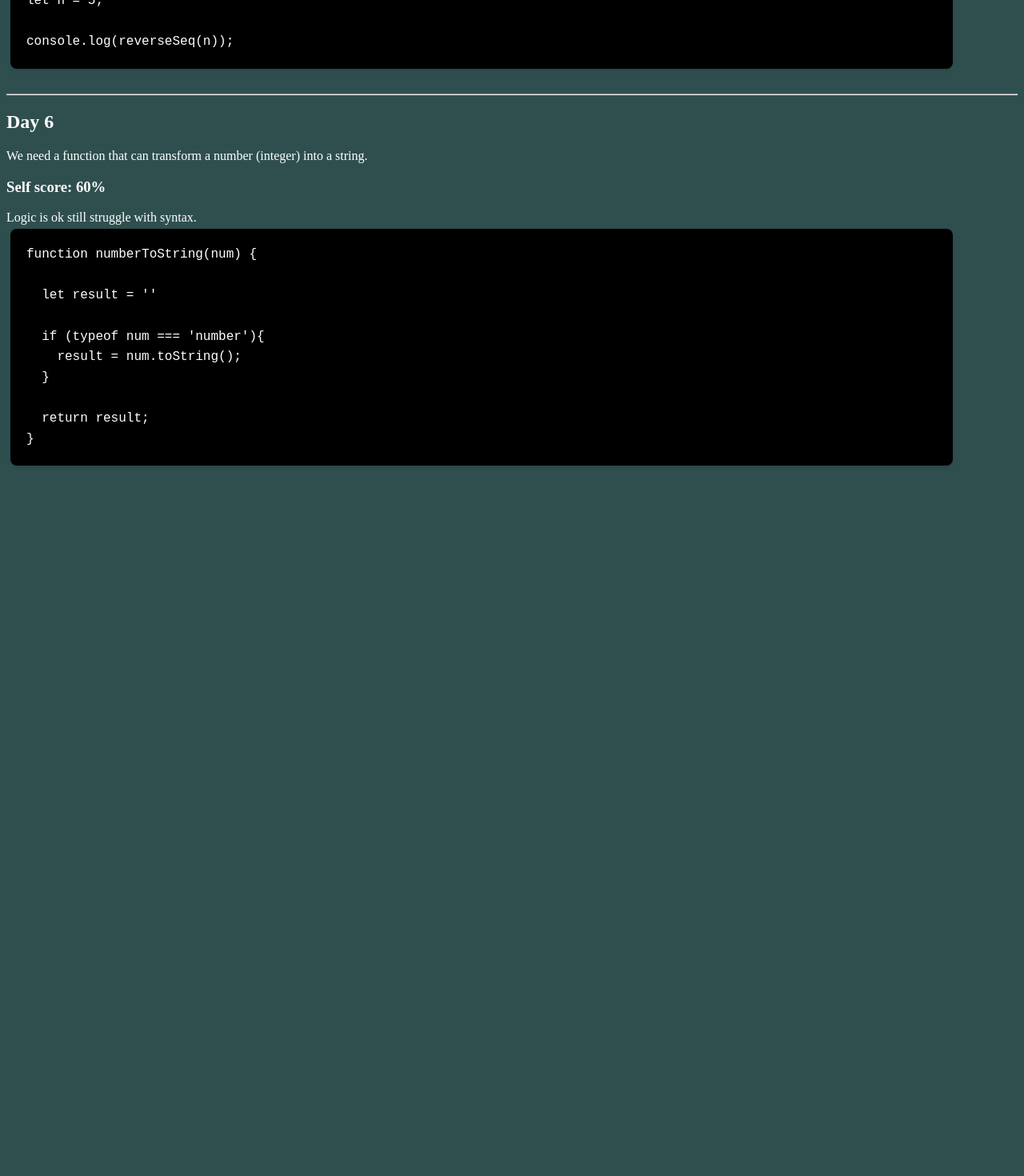
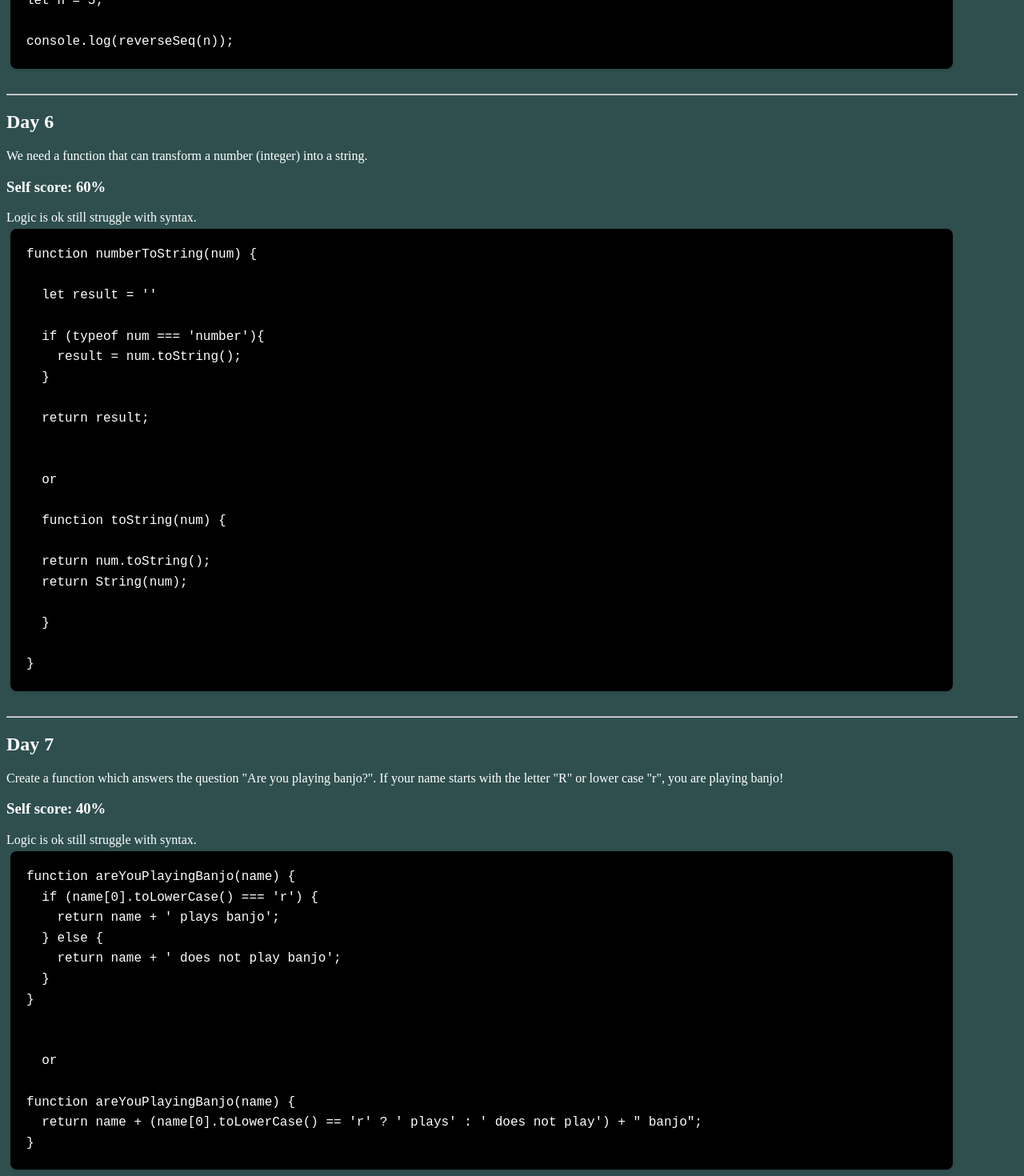
Before and after one commit to ChonCanCode/03-chon-codex, a React (Vite) app: page / in a window 1280 px wide. Shown: the part 3219-4689 px from the top of the page at 80% size. Before the commit the page ends 3809 px from the top, so only its background shows below. Built offline with nearby package versions, Linux system fonts and the light colour scheme.

Commit message:
Day 7 completed

```diff
--- a/src/App.tsx
+++ b/src/App.tsx
@@ -174,6 +174,44 @@ console.log(reverseSeq(n));`}
   }
 
   return result;
+
+
+  or
+
+  function toString(num) {
+
+  return num.toString();
+  return String(num);
+
+  }
+
+}`}
+      </code>
+      <br />
+      <hr />
+      <h2>Day 7</h2>
+      <span>
+        Create a function which answers the question "Are you playing banjo?".
+        If your name starts with the letter "R" or lower case "r", you are
+        playing banjo!
+      </span>
+
+      <h3>Self score: 40%</h3>
+      <span>Logic is ok still struggle with syntax.</span>
+      <code>
+        {`function areYouPlayingBanjo(name) {
+  if (name[0].toLowerCase() === 'r') {
+    return name + ' plays banjo';
+  } else {
+    return name + ' does not play banjo';
+  }
+}
+
+
+  or
+
+function areYouPlayingBanjo(name) {
+  return name + (name[0].toLowerCase() == 'r' ? ' plays' : ' does not play') + " banjo";
 }`}
       </code>
     </>
```
Also changed, not shown: src/js-daily/code-playground.js (+8 -4 lines).
